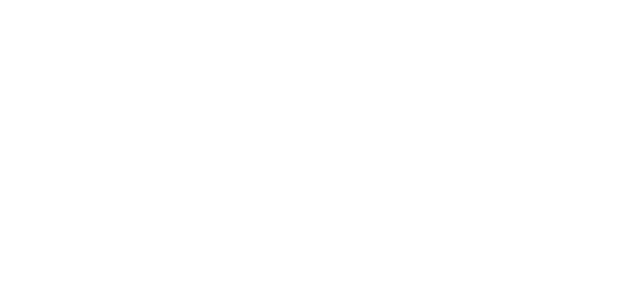
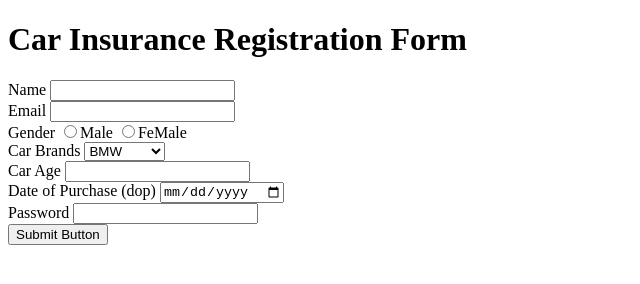
Before and after one commit to acciojob/car-insurance-form-AnasSabbag, a website: page main.html in a window 1280 px wide. Shown: the whole page, without its empty margins (0-640 px from the left). Drawn offline with Linux system fonts and the light colour scheme.

Commit message:
created a submission

```diff
--- a/main.html
+++ b/main.html
@@ -8,6 +8,56 @@
 
 <body>
 	<!-- the entire body must be written by student -->
+	<h1>Car Insurance Registration Form</h1>
+
+	<form method="post">
+		<!-- Name -->
+		<div class="form-group">
+			<label for="name" >Name</label>
+			<input id="name" type="text" required>
+		</div>
+		<!-- Email -->
+		<div class="form-group">
+			<label for="email" >Email</label>
+			<input id="email" type="email" required>
+		</div>
+		<!-- Gender -->
+		<div class="form-group">
+			<label for="gender" >Gender</label>
+			<input id="gender_m" type="radio" name="gender" required>Male
+			<input id="gender_f" type="radio" name="gender" required>FeMale
+		</div>
+		<!-- Car Brand -->
+		<div class="form-group">
+			<label for="cars" >Car Brands</label>
+			<select id="cars">
+				<option>BMW</option>
+				<option>Audi</option>
+				<option>Mercedez</option>
+			</select>
+		</div>
+		<!-- Car Age -->
+		<div class="form-group">
+			<label for="carage" >Car Age</label>
+			<input id="carage" type="number" required>
+		</div>
+		<!-- Date of purchase -->
+		<div class="form-group">
+			<label for="dop" >Date of Purchase (dop)</label>
+			<input id="dop" type="date" required>
+		</div>
+		<!-- Password -->
+		<div class="form-group">
+			<label for="password" >Password</label>
+			<input id="password" type="password" required>
+		</div>
+
+		<!-- Submit -->
+		<div class="form-group">
+			<button type="submit">Submit Button</button>
+		</div>
+	</form>
+
     <script type="text/javascript" src="./script.js">
 </script>
 
```
